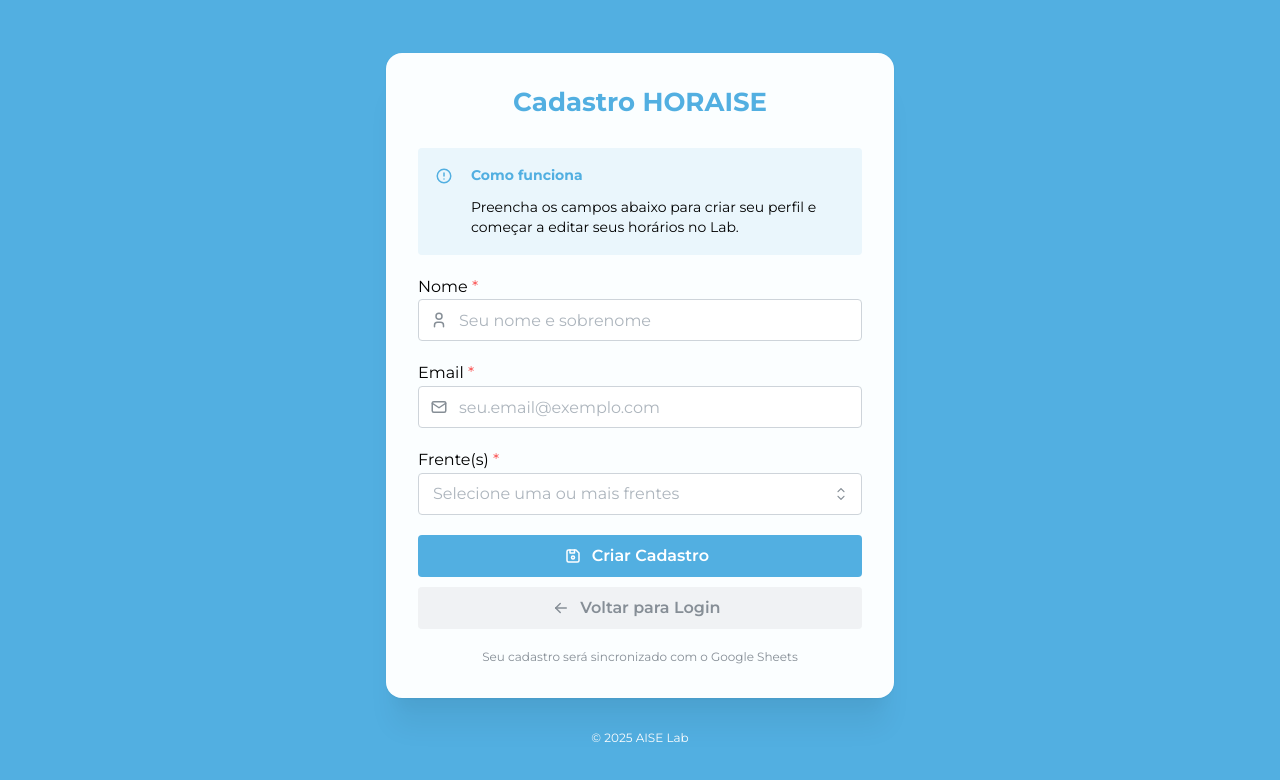
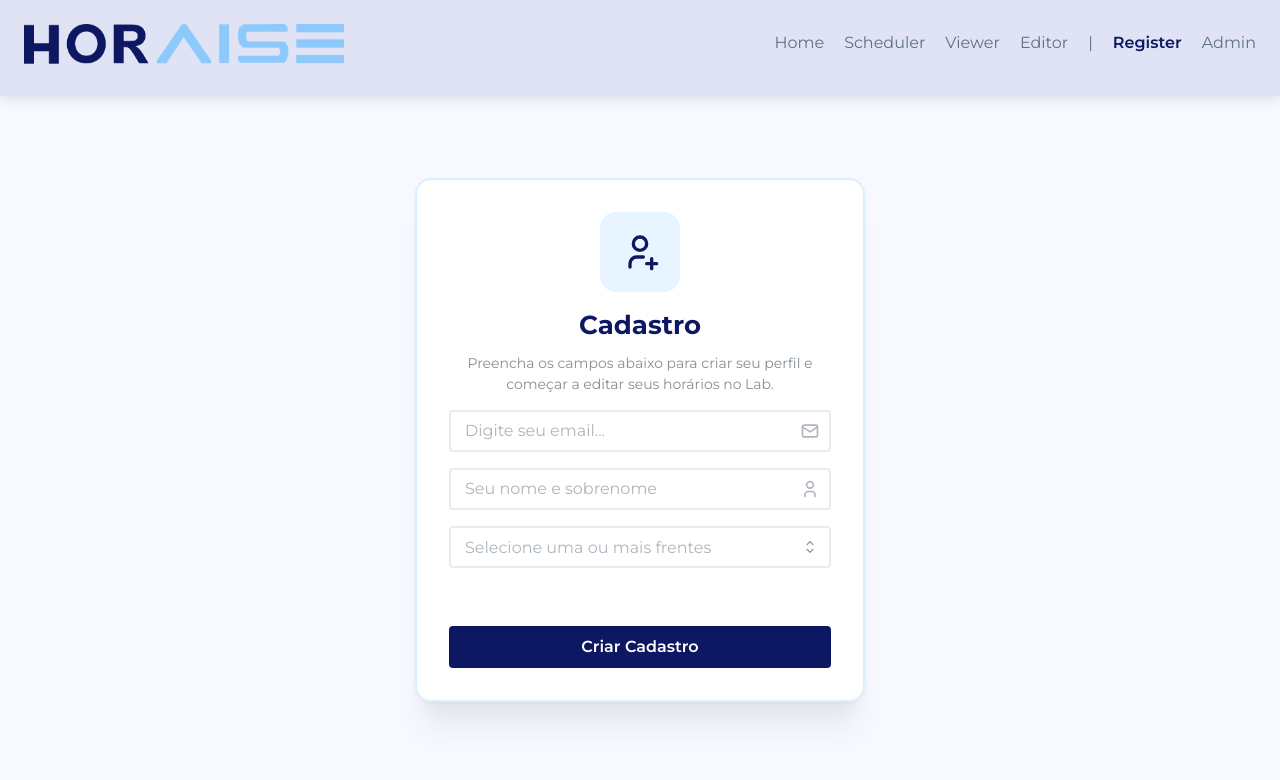
Before and after one commit to canutoth/HORAISE, a Next.js app: page /horaise-register in a window 1280 px wide. Shown: the top 780 px of the page. Built offline with nearby package versions, Linux system fonts and the light colour scheme.

Commit message:
pag cadastro

```diff
--- a/src/app/horaise-register/page.tsx
+++ b/src/app/horaise-register/page.tsx
@@ -7,24 +7,22 @@ import {
   Button,
   Title,
   Text,
-  Container,
   Stack,
-  Alert,
-  Loader,
-  Center,
   MultiSelect,
+  Tooltip,
+  Badge,
+  Group,
 } from "@mantine/core";
-import { IconUser, IconMail, IconAlertCircle, IconDeviceFloppy, IconArrowLeft } from "@tabler/icons-react";
+import { IconUserPlus, IconX, IconMail, IconUser } from "@tabler/icons-react";
 import { useRouter } from "next/navigation";
 import { notifications } from "@mantine/notifications";
+import TopNavBar from "@/components/TopNavBar";
 import {
   saveMember,
   validateEmail,
   getMemberByEmail,
   type TeamMemberData,
 } from "../../services/googleSheets";
-// Detecta modo offline
-const OFFLINE_MODE = process.env.NEXT_PUBLIC_OFFLINE_MODE === "true";
 // Lista de frentes disponíveis
 const FRENTES_OPTIONS = [
   "AI4Health",
@@ -125,200 +123,242 @@ export default function CadastroPage() {
       handleCadastro();
     }
   };
+
   return (
+    <>
+      <TopNavBar />
+
       <Box
         style={{
           minHeight: "100vh",
-        background: "var(--primary)",
+          background: "#F8F9FF",
           display: "flex",
           alignItems: "center",
           justifyContent: "center",
           padding: "20px",
+          paddingTop: "100px",
         }}
       >
-      <Container size="xs">
         <Paper
           shadow="xl"
           p="xl"
           radius="lg"
           style={{
             background: "rgba(255, 255, 255, 0.98)",
-            backdropFilter: "blur(10px)",
+            maxWidth: "450px",
+            width: "100%",
+            border: "2px solid rgba(142, 201, 252, 0.3)",
           }}
         >
-          <Stack gap="lg">
-            {}
-            <Box ta="center">
+          <Stack gap="md" align="center">
+            <Box
+              style={{
+                width: "80px",
+                height: "80px",
+                borderRadius: "16px",
+                backgroundColor: "rgba(142, 201, 252, 0.2)",
+                display: "flex",
+                alignItems: "center",
+                justifyContent: "center",
+              }}
+            >
+              <IconUserPlus size={40} color="#0E1862" />
+            </Box>
+
+            <Stack gap="xs" align="center">
               <Title
                 order={1}
                 size="h2"
                 style={{
-                  background: "var(--primary)",
-                  WebkitBackgroundClip: "text",
-                  WebkitTextFillColor: "transparent",
-                  marginBottom: 8,
+                  color: "#0E1862",
+                  textAlign: "center",
                 }}
               >
-                Cadastro HORAISE
+                Cadastro
               </Title>
-            </Box>
-            {}
-            {OFFLINE_MODE && (
-              <Alert
-                icon={<IconAlertCircle size={18} />}
-                title="🔌 Modo Offline/Desenvolvimento"
-                color="orange"
-                variant="light"
-              >
-                <Text size="sm">
-                  Você está em modo offline. O cadastro não será salvo no Google Sheets.
-                </Text>
-              </Alert>
-            )}
-            {}
-            <Alert
-              icon={<IconAlertCircle size={18} />}
-              title="Como funciona"
-              color="var(--primary)"
-              variant="light"
-            >
-              <Text size="sm">
+              <Text size="sm" c="dimmed" ta="center">
                 Preencha os campos abaixo para criar seu perfil e começar a editar seus horários no Lab.
               </Text>
-            </Alert>
-            {}
+            </Stack>
+
+            <Stack gap="md" style={{ width: "100%" }}>
               <TextInput
+                placeholder="Digite seu email..."
                 size="md"
-              label="Nome"
+                value={email}
+                onChange={(e) => setEmail(e.currentTarget.value)}
+                onKeyPress={handleKeyPress}
+                disabled={loading}
+                error={errorEmail}
+                rightSection={<IconMail size={20} color="#ADB5BD" />}
+                styles={{
+                  input: {
+                    border: "2px solid #E9ECEF",
+                    "&:focus": {
+                      borderColor: "var(--primary)",
+                    },
+                  },
+                }}
+              />
+
+              <TextInput
                 placeholder="Seu nome e sobrenome"
-              leftSection={<IconUser size={18} />}
+                size="md"
                 value={nome}
                 onChange={(e) => setNome(e.currentTarget.value)}
                 onKeyPress={handleKeyPress}
                 disabled={loading}
-              required
                 error={errorNome}
+                rightSection={<IconUser size={20} color="#ADB5BD" />}
                 styles={{
-                label: {
-                  color: "#000000",
-                },
                   input: {
-                  color: "#000000",
-                  "::placeholder": {
-                    color: "#000000",
-                    opacity: 0.7,
+                    border: "2px solid #E9ECEF",
+                    "&:focus": {
+                      borderColor: "var(--primary)",
                     },
                   },
                 }}
               />
-            {}
-            <TextInput
+
+              <Box style={{ width: "100%" }}>
+                <MultiSelect
+                  placeholder="Selecione uma ou mais frentes"
                   size="md"
-              label="Email"
-              placeholder="seu.email@exemplo.com"
-              leftSection={<IconMail size={18} />}
-              value={email}
-              onChange={(e) => setEmail(e.currentTarget.value)}
-              onKeyPress={handleKeyPress}
-              disabled={loading}
-              required
-              error={errorEmail}
-              styles={{
-                label: {
-                  color: "#000000",
-                },
-                input: {
-                  color: "#000000",
-                  "::placeholder": {
-                    color: "#000000",
-                    opacity: 0.7,
-                  },
-                },
-              }}
-            />
-            {}
-            <MultiSelect
-              size="md"
-              label="Frente(s)"
-              placeholder={frentes.length === 0 ? "Selecione uma ou mais frentes" : ""}
                   data={FRENTES_OPTIONS}
                   value={frentes}
                   onChange={setFrente}
                   disabled={loading}
-              required
-              searchable
+                  searchable={false}
                   clearable
                   error={errorFrente}
+                  maxDropdownHeight={200}
+                  hidePickedOptions={false}
                   styles={{
-                label: {
-                  color: "#000000",
+                    input: {
+                      border: "2px solid #E9ECEF",
+                      "&:focus": {
+                        borderColor: "var(--primary)",
                       },
-                input: {
-                  color: "#000000",
+                      minHeight: "42px",
+                      height: "42px",
+                      cursor: "pointer",
+                    },
+                    pill: {
+                      display: "none",
                     },
                   }}
+                  renderOption={({ option, checked }) => (
+                    <Box
+                      style={{
+                        display: "flex",
+                        alignItems: "center",
+                        gap: "8px",
+                        padding: "4px 0",
+                      }}
+                    >
+                      <input
+                        type="checkbox"
+                        checked={checked}
+                        readOnly
+                        style={{ cursor: "pointer" }}
                       />
-            {}
-            {}
-            <Stack gap="xs">
+                      <Text size="sm">{option.label}</Text>
+                    </Box>
+                  )}
+                />
+                <Box mt="xs" style={{ minHeight: "32px" }}>
+                  {frentes.length > 0 && (
+                    <Group gap="xs" wrap="wrap">
+                      {frentes.slice(0, 2).map((frente) => (
+                        <Badge
+                          key={frente}
+                          size="lg"
+                          radius="md"
+                          style={{
+                            backgroundColor: "rgba(142, 201, 252, 0.2)",
+                            color: "#0E1862",
+                            paddingRight: "4px",
+                            maxWidth: "140px",
+                          }}
+                          rightSection={
+                            <Box
+                              onClick={(e) => {
+                                e.stopPropagation();
+                                setFrente(frentes.filter((f) => f !== frente));
+                              }}
+                              style={{
+                                cursor: "pointer",
+                                display: "flex",
+                                alignItems: "center",
+                                marginLeft: "4px",
+                              }}
+                            >
+                              <IconX size={14} />
+                            </Box>
+                          }
+                        >
+                          <Text
+                            size="xs"
+                            style={{
+                              overflow: "hidden",
+                              textOverflow: "ellipsis",
+                              whiteSpace: "nowrap",
+                            }}
+                          >
+                            {frente}
+                          </Text>
+                        </Badge>
+                      ))}
+                      {frentes.length > 2 && (
+                        <Tooltip
+                          label={
+                            <Stack gap={4}>
+                              {frentes.slice(2).map((frente) => (
+                                <Text key={frente} size="xs">
+                                  {frente}
+                                </Text>
+                              ))}
+                            </Stack>
+                          }
+                          position="bottom"
+                          withArrow
+                        >
+                          <Badge
+                            size="lg"
+                            radius="md"
+                            style={{
+                              backgroundColor: "rgba(142, 201, 252, 0.3)",
+                              color: "#0E1862",
+                              cursor: "help",
+                            }}
+                          >
+                            +{frentes.length - 2}
+                          </Badge>
+                        </Tooltip>
+                      )}
+                    </Group>
+                  )}
+                </Box>
+              </Box>
+            </Stack>
+
             <Button
+              fullWidth
               size="md"
-                fullWidth
               onClick={handleCadastro}
-                disabled={loading}
-                leftSection={
-                  loading ? (
-                    <Loader size="xs" color="white" />
-                  ) : (
-                    <IconDeviceFloppy size={18} />
-                  )
-                }
-                styles={{
-                  root: {
-                    background: "var(--primary)",
-                    border: "none",
-                    "&[dataDisabled]": {
-                      background: "var(--primary)",
-                      opacity: 1,
-                      cursor: "not-allowed",
-                    },
-                  },
-                  label: {
-                    color: "white",
+              loading={loading}
+              style={{
+                backgroundColor: "#0E1862",
+                "&:hover": {
+                  backgroundColor: "#0A1145",
                 },
               }}
             >
-                {loading ? "Cadastrando..." : "Criar Cadastro"}
-              </Button>
-              <Button
-                size="md"
-                fullWidth
-                variant="light"
-                color="gray"
-                onClick={() => router.push("/horaise-editor")}
-                disabled={loading}
-                leftSection={<IconArrowLeft size={18} />}
-              >
-                Voltar para Login
+              Criar Cadastro
             </Button>
           </Stack>
-            {}
-            <Box ta="center">
-              <Text size="xs" c="dimmed">
-                {OFFLINE_MODE
-                  ? "Modo offline: cadastro não será salvo permanentemente"
-                  : "Seu cadastro será sincronizado com o Google Sheets"}
-              </Text>
+        </Paper>
       </Box>
-          </Stack>
-        </Paper>
-        {}
-        <Center mt="xl">
-          <Text size="xs" c="white" ta="center">
-            © 2025 AISE Lab
-          </Text>
-        </Center>
-      </Container>
-    </Box>
+    </>
   );
 }
```
Lines whose indentation alone changed are shown as unchanged.
